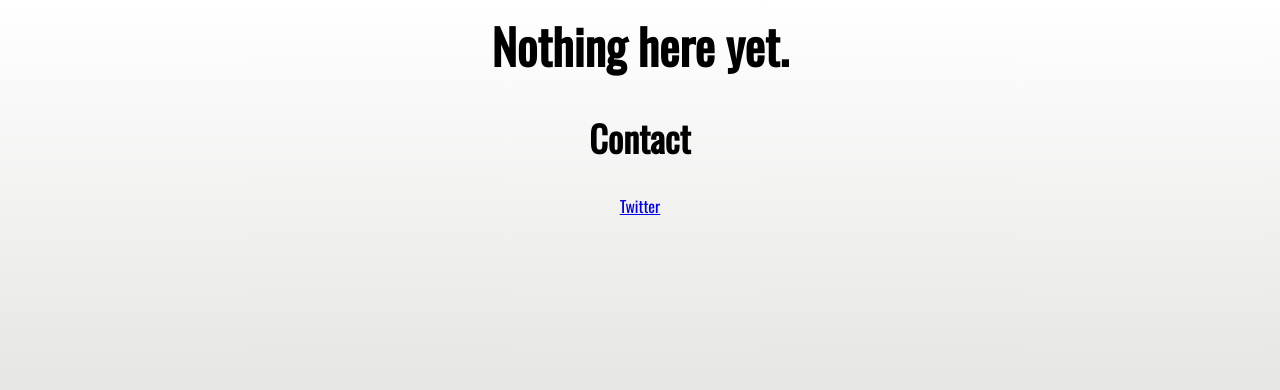
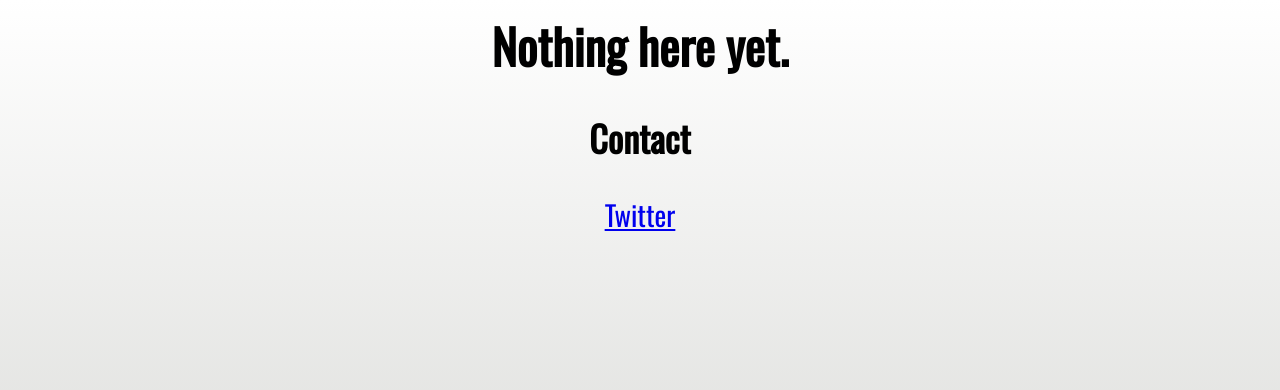
Before and after one commit to BlakeC97/gcloud-flask-app, a Flask app: page /pdf in a window 1280 px wide. Shown: the top 390 px of the page. Run offline with Flask 2, Linux system fonts and the light colour scheme.

Commit message:
Contact link CSS

```diff
--- a/src/static/styles/base.css
+++ b/src/static/styles/base.css
@@ -28,3 +28,7 @@ img {
     display: block;
     margin: 0 auto;
 }
+
+.contact_link {
+    font-size: 28px;
+}
--- a/src/templates/base.html
+++ b/src/templates/base.html
@@ -13,7 +13,7 @@
         <div id="footer">
             {% block footer %}
             <h2>Contact</h2>
-            <a href="https://twitter.com/HerpEaze">Twitter</a>
+            <a class="contact_link" href="https://twitter.com/HerpEaze">Twitter</a>
             {% endblock %}
         </div>
     </body>
```
